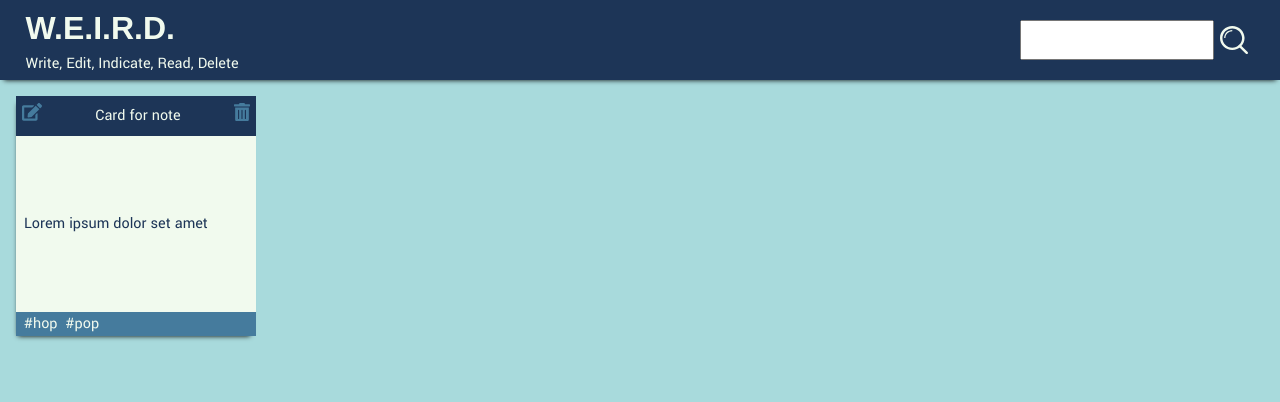
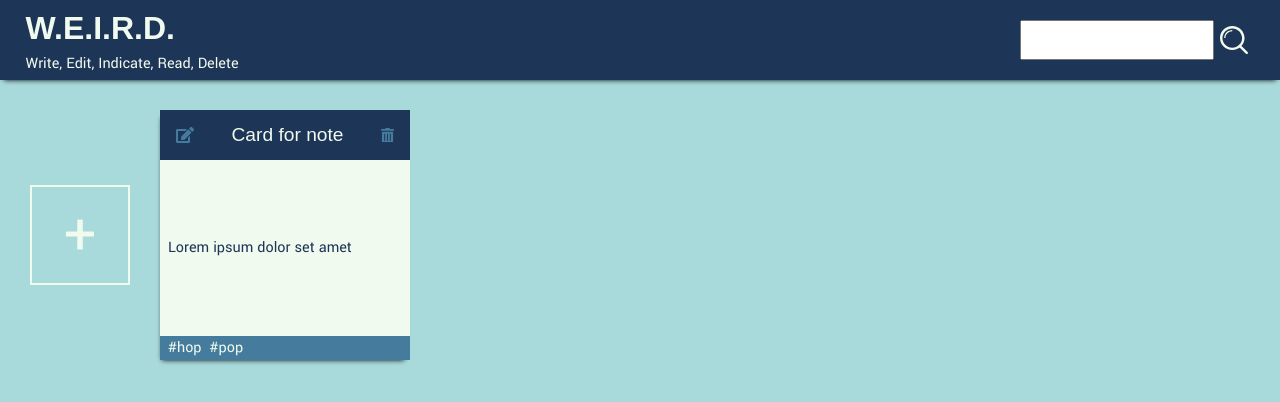
Before and after one commit to EriKuroi/testNyblesoft, a React (Create React App) app: page / in a window 1280 px wide. Shown: the top 402 px of the page. Built offline with nearby package versions, Linux system fonts and the light colour scheme.

Commit message:
fix: Remove dinamic from icons and cards, add Add button

```diff
--- a/src/App.js
+++ b/src/App.js
@@ -15,15 +15,18 @@ const handleSearch = () => {
 function App() {
   // console.log(notes)
   return (
-    <div>
+    <>
       <Header handleSearch={handleSearch}></Header>
+    <main>
+        <button className="addButton">+</button>
         <NoteCard
           title={title}
           text={text}
           hashtags={hashtags}
           handleClick={handleClick}
         ></NoteCard>
-    </div>
+    </main>
+    </>
   );
 }
 
--- a/src/App.scss
+++ b/src/App.scss
@@ -4,3 +4,23 @@ body{
   background-color: library.$background;
   color: library.$text;
 }
+main{
+  display: flex;
+  flex-wrap: wrap;
+  align-items: center;
+  padding: 30px;
+  .addButton{
+    width: 100px;
+    height: 100px;
+    margin-right: 30px;
+    font-size: 4rem;
+    background-color: library.$background;
+    color: library.$headers;
+    border-color: library.$headers;
+    border-style: solid;
+    &:hover{
+      background-color: library.$accents;
+      cursor: pointer;
+    }
+  }
+}
--- a/src/components/header/header.scss
+++ b/src/components/header/header.scss
@@ -21,8 +21,8 @@ header {
         margin-left: 4vmin;
 
         button {
-            width: 5vmin;
-            height: 5vmin;
+            width: 40px;
+            height: 40px;
             display: flex;
             justify-content: center;
             align-items: center;
--- a/src/components/noteCard/noteCard.scss
+++ b/src/components/noteCard/noteCard.scss
@@ -3,28 +3,33 @@
 .note-card {
     background-color: lib.$paper;
     color: lib.$text;
-    width: 30vmin;
-    height: 30vmin;
+    width: 250px;
+    height: 250px;
     display: flex;
     flex-direction: column;
     justify-content: space-between;
-    margin: 2vmin 0 0 2vmin;
+    margin-right:  30px;
     box-shadow: -2px 4px 5px -4px #000000;
 
     .headline {
-        padding: 0;
-        height: 5vmin;
+        padding: 0 10px;
+        height: 50px;
         display: flex;
         justify-content: space-between;
         align-items: center;
         @include lib.head-color;
+        font-family: 'Source Sans ', sans-serif;
+        font-size: 1.2rem;
 
         button {
-            width: 3.5vmin;
-            height: 3.5vmin;
+            width: 25px;
+            height: 25px;
             background-color: inherit;
             color: lib.$accents;
             border: none;
+            display: flex;
+            justify-content: center;
+            align-items: center;
 
             &:hover {
                 color: inherit;
@@ -34,8 +39,8 @@
         }
 
         .edit-note {
-            width: 4vmin;
-            height: 4vmin;
+            width: 30px;
+            height: 30px;
         }
     }
 
@@ -47,6 +52,9 @@
 
     span {
         margin-left: 1vmin;
+        &:hover{
+            cursor: pointer;
+        }
     }
 
     p {
```
Lines whose indentation alone changed are shown as unchanged.
